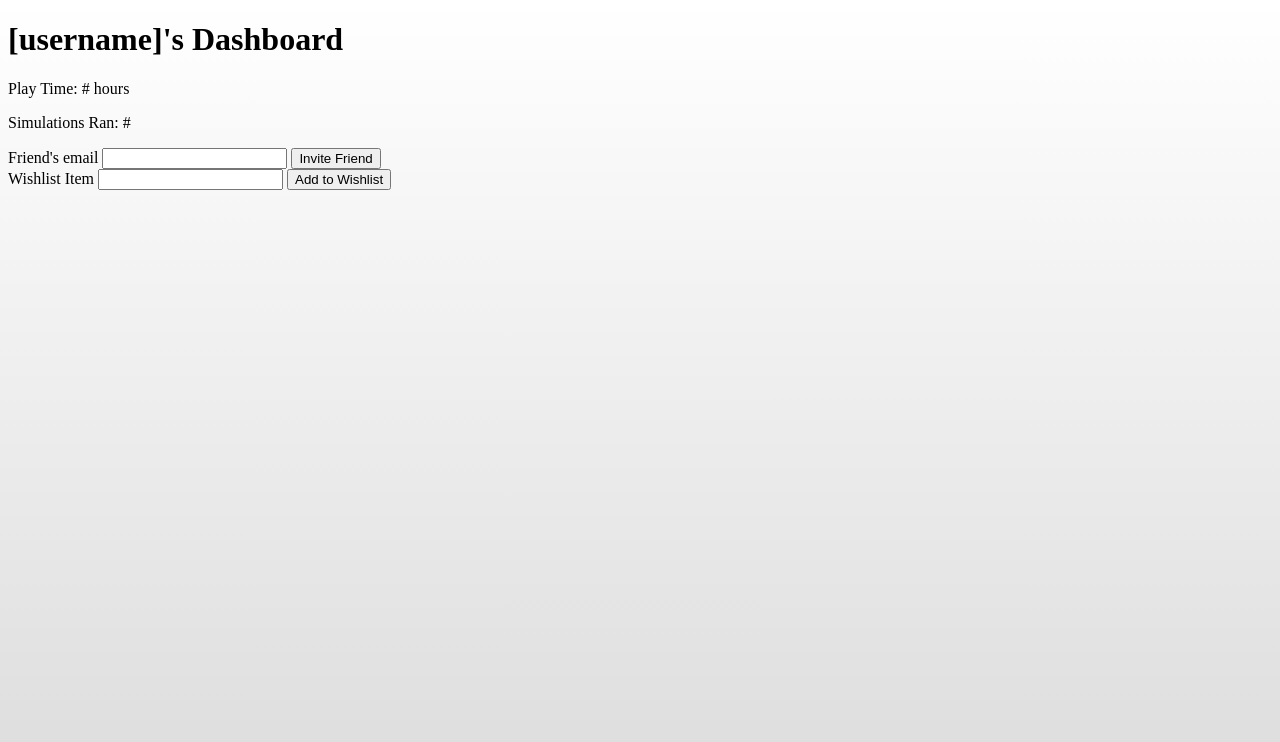
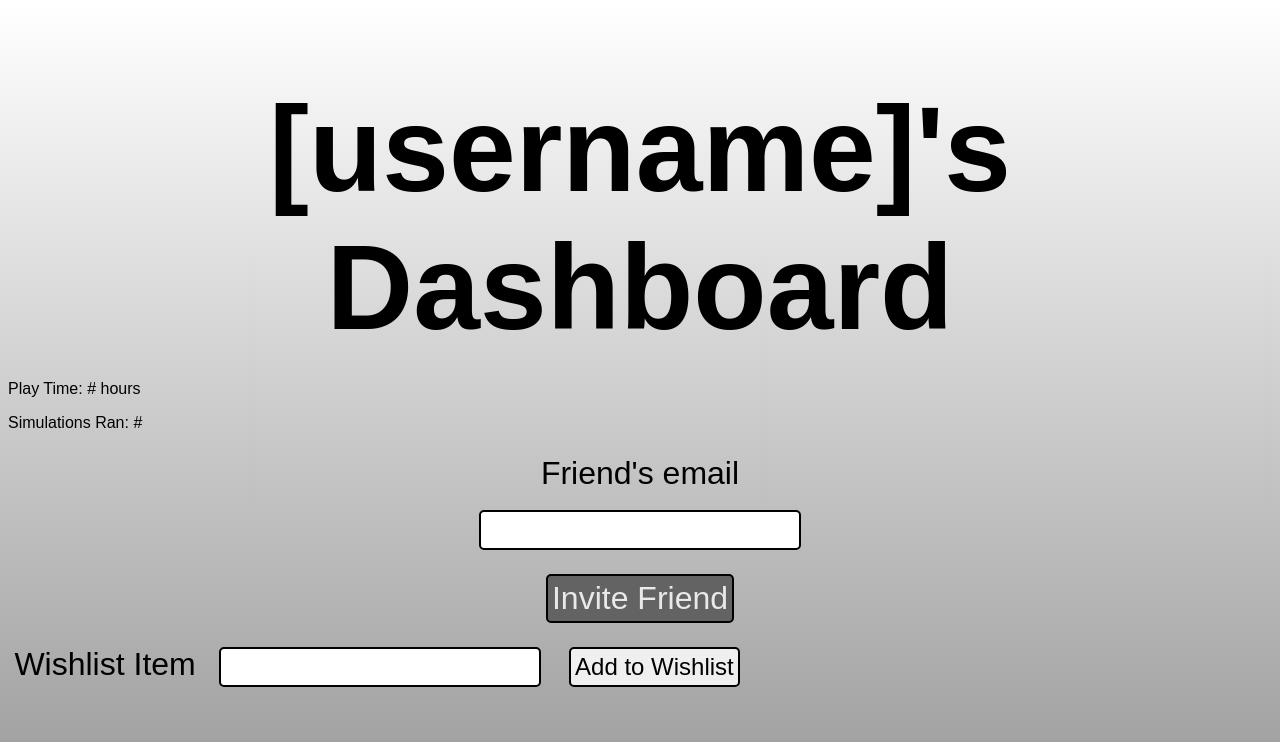
Before and after one commit to jngui1/WebProP3, a PHP site: page /user_page.php in a window 1280 px wide. Shown: the top 742 px of the page. Run offline with PHP 8.4, Linux system fonts and the light colour scheme.

Commit message:
css for index- user_page in progress

```diff
--- a/layout.css
+++ b/layout.css
@@ -1,8 +1,64 @@
 body {
     background-size: 100vw 100vh;
-    background-image: linear-gradient(white, #DCDCDC);
+    background-image: linear-gradient(white, #9b9b9b);
+    font-family: 'Arial', sans-serif;
+}
+
+h1 {
+    text-align: center;
+    font-size: 15vh;
+    margin-bottom: 3vh;
+}
+
+h2 {
+    text-align: center;
+    font-size: 9vh;
+}
+
+label {
+    font-size: 4vh;
+    margin: 0.8vh;
+}
+
+input{
+    font-size: 3vh;
+    padding: 0.5vh;
+    margin: 1.5vh;
+    border-radius: 5px;
+    border: 2px solid #000000;
+}
+
+
+input[type="submit"] {
+    font-size: 4vh;
+    background-color: #636363;
+    color: #e9e9e9;
+    border: 2px solid #000000;
+}
+
+button {
+    font-size: 4vh;
+    padding: 0.5vh;
+    margin: 1.5vh;
+    border-radius: 5px;
+    background-color: #636363;
+    color: #e9e9e9;
+    border: 2px solid #000000;
 }
 
 .hidden {
     display: none;
 }
+
+.vertical-stack-center {
+    display: flex;
+    justify-content: center;
+    align-items: center;
+    flex-direction: column;
+}
+
+.vertical-stack {
+    display: flex;
+    flex-direction: column;
+    align-items: center;
+}
--- a/user_page.php
+++ b/user_page.php
@@ -26,8 +26,8 @@ session_start();
               <p>Simulations Ran: #</p>
        </div>
 
-       <div>
-              <form onsubmit="inviteFriend(event)">
+       <div style="">
+              <form onsubmit="inviteFriend(event)" class="vertical-stack-center">
                      <label for="email">Friend's email</label>
                      <input type="email" id="email" name="email" required>
                      <input type="submit" value="Invite Friend">
```
Also changed, not shown: index.php (+6 -7 lines).
